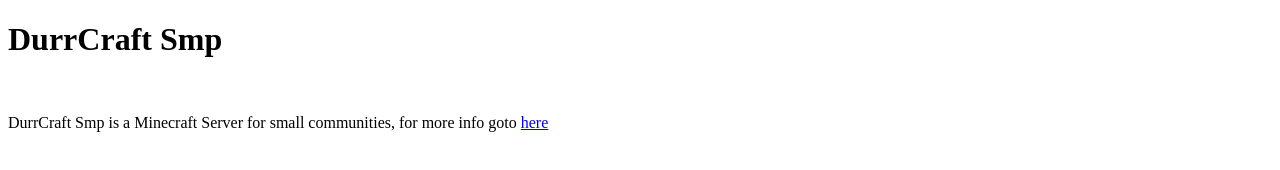
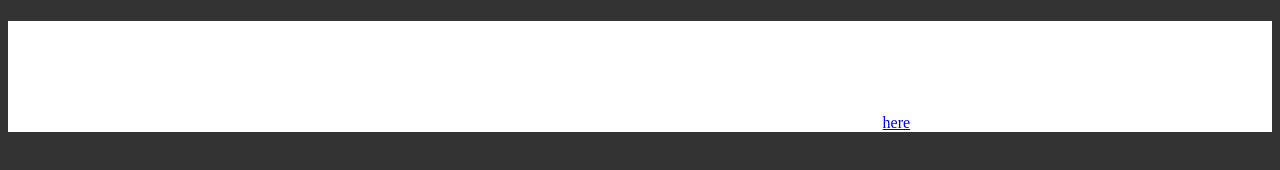
Before and after one commit to DurrCraft/durrcraft.github.io, a plain HTML site: page index.html in a window 1280 px wide. Drawn offline with Linux system fonts and the light colour scheme; a web font is replaced by a local one.

Commit message:
Update style.css

```diff
--- a/style.css
+++ b/style.css
@@ -7,3 +7,14 @@
 html{
  font-family: ubuntu;
 }
+body {
+    background:#333;
+
+}
+.main {
+    text-align:center;
+    background:white;
+    color:white;
+
+
+}
```
